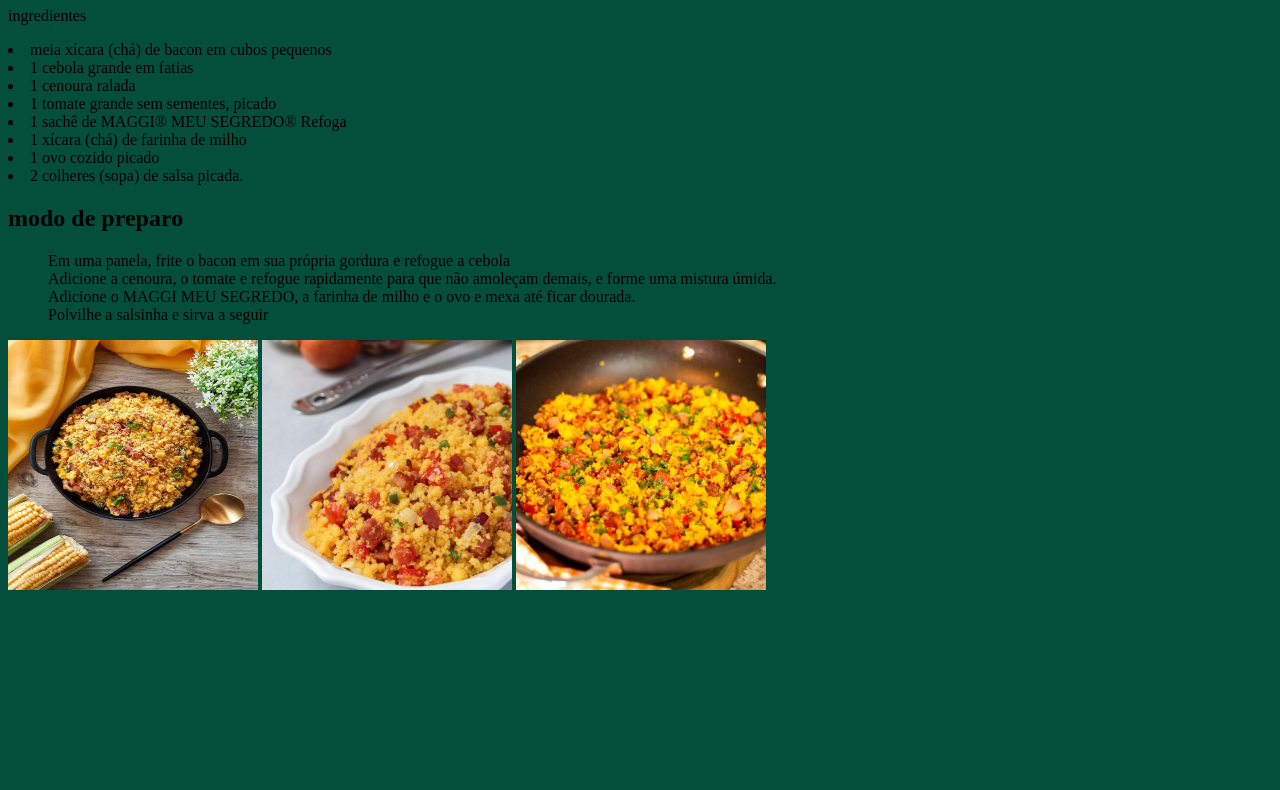
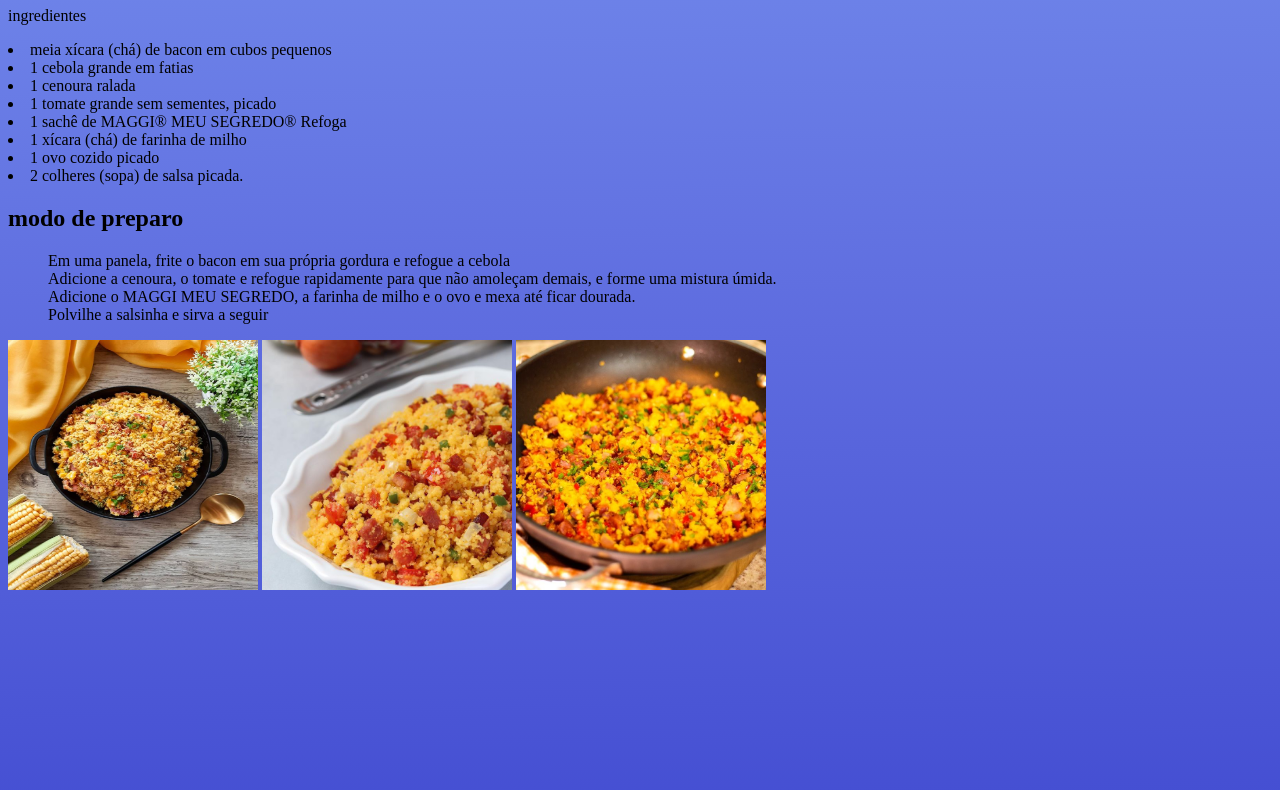
Before and after one commit to anajuuulia/receita, a plain HTML site: page index.html in a window 1280 px wide. Shown: the part 143-933 px from the top of the page. Before the commit the page ends 800 px from the top, so only its background shows below. Drawn offline with Linux system fonts and the light colour scheme.

Commit message:
coolores

```diff
--- a/css/style.css
+++ b/css/style.css
@@ -1,3 +1,4 @@
 body{
-    background-color: rgb(4, 78, 60);
+    background-image: linear-gradient(359deg, #1b2fc5, #444ed2, #5e6cdf, #738bec);
+    height:1420px;
 }
--- a/index.html
+++ b/index.html
@@ -4,7 +4,6 @@
     <meta charset="UTF-8">
     <meta name="viewport" content="width=device-width, initial-scale=1.0">
     <title>receitas</title>
-    <link rel="stylesheet" href="./css/style.css">
     <link rel="stylesheet" href="./css/style.css">
 </head>
 <body>
```
